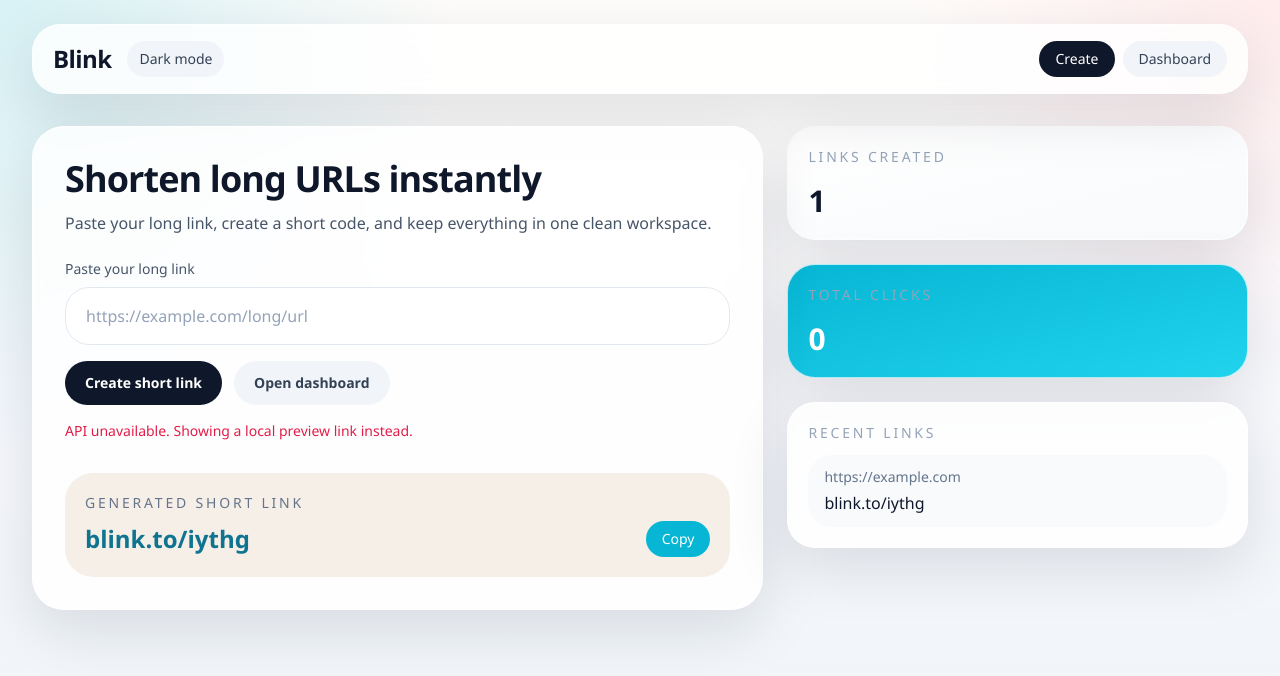
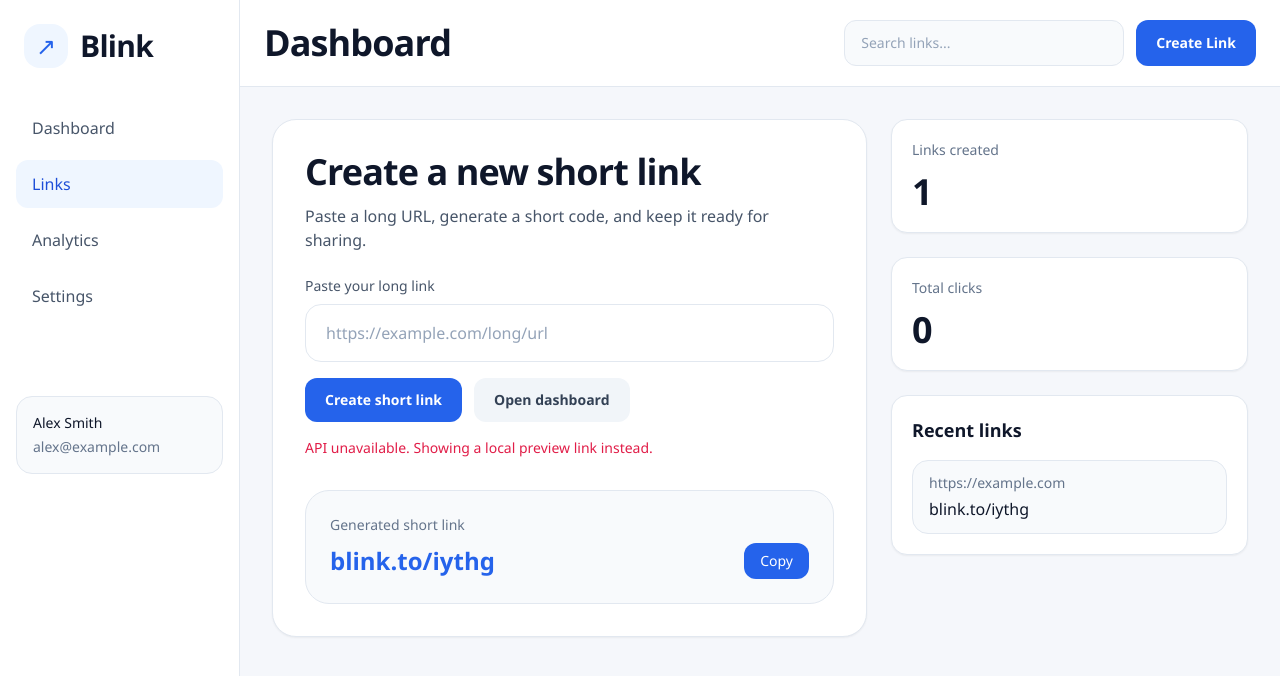
Before and after one commit to abhijeetkakade1234/Blink-web, a React (Vite) app: page / in a window 1280 px wide. Both pictures are taken after typing "https://example.com" into the empty fields and a click on the button "Create short link". Shown: the top 676 px of the page. Built offline with nearby package versions, Linux system fonts and the light colour scheme; no server answers.

Commit message:
Refine dashboard UI and remove dark mode

```diff
--- a/src/components/AppShell.jsx
+++ b/src/components/AppShell.jsx
@@ -1,44 +1,76 @@
 import { Link, NavLink } from "react-router-dom";
-import ThemeToggle from "./ThemeToggle";
 
 const links = [
-  { to: "/", label: "Create" },
   { to: "/dashboard", label: "Dashboard" },
+  { to: "/", label: "Links" },
+  { to: "/analytics/demo", label: "Analytics" },
+  { to: "/dashboard", label: "Settings" },
 ];
 
 export default function AppShell({ children }) {
   return (
-    <div className="min-h-screen px-4 py-6 text-slate-900 dark:text-slate-100 sm:px-6 lg:px-8">
-      <div className="mx-auto flex min-h-screen w-full max-w-7xl flex-col">
-        <header className="mb-8 rounded-[28px] border border-white/70 bg-white/80 px-5 py-4 shadow-panel backdrop-blur dark:border-white/10 dark:bg-slate-900/70">
-          <div className="flex flex-col gap-4 md:flex-row md:items-center md:justify-between">
-            <div className="flex items-center justify-between gap-4">
-              <Link to="/" className="text-2xl font-semibold tracking-tight text-ink dark:text-white">
-                Blink
-              </Link>
-              <ThemeToggle />
+    <div className="min-h-screen bg-[#f5f7fb] text-slate-900">
+      <div className="min-h-screen lg:grid lg:grid-cols-[240px_1fr]">
+        <aside className="border-b border-slate-200 bg-white lg:border-b-0 lg:border-r">
+          <div className="flex items-center gap-3 px-6 py-6">
+            <div className="flex h-11 w-11 items-center justify-center rounded-2xl bg-blue-50 text-2xl text-blue-600">
+              ↗
             </div>
-            <nav className="flex flex-wrap gap-2">
+            <Link to="/dashboard" className="text-3xl font-semibold tracking-tight text-slate-900">
+              Blink
+            </Link>
+          </div>
+
+          <nav className="px-4 py-3">
+            <div className="space-y-2">
               {links.map((link) => (
                 <NavLink
                   key={link.to}
                   to={link.to}
                   className={({ isActive }) =>
                     [
-                      "rounded-full px-4 py-2 text-sm font-medium transition",
+                      "flex items-center rounded-xl px-4 py-3 text-base font-medium transition",
                       isActive
-                        ? "bg-ink text-white dark:bg-white dark:text-slate-900"
-                        : "bg-slate-100 text-slate-700 hover:bg-slate-200 dark:bg-slate-800 dark:text-slate-200 dark:hover:bg-slate-700",
+                        ? "bg-blue-50 text-blue-700"
+                        : "text-slate-600 hover:bg-slate-50 hover:text-slate-900",
                     ].join(" ")
                   }
                 >
                   {link.label}
                 </NavLink>
               ))}
-            </nav>
+            </div>
+          </nav>
+
+          <div className="hidden px-4 pb-6 pt-16 lg:block">
+            <div className="rounded-2xl border border-slate-200 bg-slate-50 px-4 py-4">
+              <div className="text-sm font-medium text-slate-900">Alex Smith</div>
+              <div className="mt-1 text-sm text-slate-500">alex@example.com</div>
+            </div>
           </div>
-        </header>
-        <main className="flex-1">{children}</main>
+        </aside>
+
+        <div className="min-w-0">
+          <header className="border-b border-slate-200 bg-white">
+            <div className="flex flex-col gap-4 px-6 py-5 md:flex-row md:items-center md:justify-between">
+              <div>
+                <div className="text-4xl font-semibold tracking-tight text-slate-900">Dashboard</div>
+              </div>
+              <div className="flex flex-col gap-3 sm:flex-row">
+                <div className="min-w-[280px] rounded-xl border border-slate-200 bg-slate-50 px-4 py-3 text-sm text-slate-400">
+                  Search links...
+                </div>
+                <Link
+                  to="/"
+                  className="inline-flex items-center justify-center rounded-xl bg-blue-600 px-5 py-3 text-sm font-semibold text-white transition hover:bg-blue-500"
+                >
+                  Create Link
+                </Link>
+              </div>
+            </div>
+          </header>
+          <main className="p-6 lg:p-8">{children}</main>
+        </div>
       </div>
     </div>
   );
--- a/src/components/MetricCard.jsx
+++ b/src/components/MetricCard.jsx
@@ -1,19 +1,19 @@
 export default function MetricCard({ label, value, tone = "default" }) {
   const tones = {
-    default: "from-white to-slate-50 dark:from-slate-900 dark:to-slate-900",
-    cyan: "from-cyan-500 to-cyan-400 text-white",
-    coral: "from-rose-400 to-rose-300 text-white",
+    default: "bg-white",
+    cyan: "bg-white",
+    coral: "bg-white",
   };
 
   return (
     <div
       className={[
-        "rounded-[28px] border border-white/70 bg-gradient-to-br p-5 shadow-panel dark:border-white/10",
+        "rounded-2xl border border-slate-200 p-5 shadow-sm",
         tones[tone],
       ].join(" ")}
     >
-      <div className="text-sm uppercase tracking-[0.2em] text-slate-400 dark:text-slate-300">{label}</div>
-      <div className="mt-4 text-3xl font-semibold">{value}</div>
+      <div className="text-sm font-medium text-slate-500">{label}</div>
+      <div className="mt-3 text-4xl font-semibold text-slate-900">{value}</div>
     </div>
   );
 }
--- a/src/components/SectionHeading.jsx
+++ b/src/components/SectionHeading.jsx
@@ -1,8 +1,8 @@
 export default function SectionHeading({ title, body }) {
   return (
     <div className="mb-6">
-      <h1 className="text-3xl font-semibold tracking-tight text-ink dark:text-white sm:text-4xl">{title}</h1>
-      {body ? <p className="mt-3 max-w-2xl text-base text-slate-600 dark:text-slate-300">{body}</p> : null}
+      <h1 className="text-3xl font-semibold tracking-tight text-slate-900 sm:text-4xl">{title}</h1>
+      {body ? <p className="mt-3 max-w-2xl text-base text-slate-600">{body}</p> : null}
     </div>
   );
 }
--- a/src/components/SimpleBarChart.jsx
+++ b/src/components/SimpleBarChart.jsx
@@ -10,10 +10,10 @@ export default function SimpleBarChart({ items = [], valueKey = "value", labelKe
         return (
           <div key={item[labelKey]}>
             <div className="mb-2 flex items-center justify-between text-sm">
-              <span className="text-slate-600 dark:text-slate-300">{item[labelKey]}</span>
-              <span className="font-medium">{value}</span>
+              <span className="text-slate-600">{item[labelKey]}</span>
+              <span className="font-medium text-slate-900">{value}</span>
             </div>
-            <div className="h-3 rounded-full bg-slate-100 dark:bg-slate-800">
+            <div className="h-3 rounded-full bg-slate-100">
               <div className={`h-3 rounded-full ${color}`} style={{ width }} />
             </div>
           </div>
--- a/src/components/ThemeToggle.jsx
+++ /dev/null
@@ -1,28 +0,0 @@
-import { useEffect, useState } from "react";
-
-const storageKey = "blink-theme";
-
-function getInitialTheme() {
-  const saved = window.localStorage.getItem(storageKey);
-  if (saved === "dark" || saved === "light") return saved;
-  return window.matchMedia("(prefers-color-scheme: dark)").matches ? "dark" : "light";
-}
-
-export default function ThemeToggle() {
-  const [theme, setTheme] = useState(getInitialTheme);
-
-  useEffect(() => {
-    document.documentElement.classList.toggle("dark", theme === "dark");
-    window.localStorage.setItem(storageKey, theme);
-  }, [theme]);
-
-  return (
-    <button
-      type="button"
-      onClick={() => setTheme((current) => (current === "dark" ? "light" : "dark"))}
-      className="rounded-full bg-slate-100 px-3 py-2 text-sm font-medium text-slate-700 transition hover:bg-slate-200 dark:bg-slate-800 dark:text-slate-100 dark:hover:bg-slate-700"
-    >
-      {theme === "dark" ? "Light mode" : "Dark mode"}
-    </button>
-  );
-}
--- a/src/index.css
+++ b/src/index.css
@@ -4,10 +4,7 @@
 
 :root {
   color: #0f172a;
-  background:
-    radial-gradient(circle at top left, rgba(6, 182, 212, 0.16), transparent 30%),
-    radial-gradient(circle at top right, rgba(251, 113, 133, 0.12), transparent 24%),
-    linear-gradient(180deg, #fffdfb 0%, #f7f8fc 48%, #eef4f7 100%);
+  background: #f5f7fb;
   font-synthesis: none;
   text-rendering: optimizeLegibility;
   -webkit-font-smoothing: antialiased;
@@ -22,18 +19,9 @@ body {
   margin: 0;
   min-height: 100vh;
   font-family: "Segoe UI", system-ui, sans-serif;
+  background: #f5f7fb;
 }
 
 #root {
   min-height: 100vh;
 }
-
-.dark {
-  color-scheme: dark;
-}
-
-.dark body {
-  background:
-    radial-gradient(circle at top left, rgba(6, 182, 212, 0.2), transparent 25%),
-    linear-gradient(180deg, #020617 0%, #0f172a 100%);
-}
--- a/src/pages/HomePage.jsx
+++ b/src/pages/HomePage.jsx
@@ -56,60 +56,60 @@ export default function HomePage() {
   }
 
   return (
-    <div className="grid gap-6 lg:grid-cols-[1.35fr_0.85fr]">
-      <section className="rounded-[32px] border border-white/70 bg-white/85 p-6 shadow-panel backdrop-blur dark:border-white/10 dark:bg-slate-900/70 sm:p-8">
+    <div className="grid gap-6 xl:grid-cols-[1.5fr_0.9fr]">
+      <section className="rounded-3xl border border-slate-200 bg-white p-8 shadow-sm">
         <SectionHeading
-          title="Shorten long URLs instantly"
-          body="Paste your long link, create a short code, and keep everything in one clean workspace."
+          title="Create a new short link"
+          body="Paste a long URL, generate a short code, and keep it ready for sharing."
         />
 
         <form onSubmit={handleSubmit} className="space-y-4">
           <label className="block">
-            <span className="mb-2 block text-sm font-medium text-slate-600 dark:text-slate-300">Paste your long link</span>
+            <span className="mb-2 block text-sm font-medium text-slate-600">Paste your long link</span>
             <input
               type="url"
               value={longUrl}
               onChange={(event) => setLongUrl(event.target.value)}
               placeholder="https://example.com/long/url"
               required
-              className="w-full rounded-[24px] border border-slate-200 bg-white px-5 py-4 text-base text-slate-900 outline-none transition placeholder:text-slate-400 focus:border-cyan-400 focus:ring-4 focus:ring-cyan-100 dark:border-slate-700 dark:bg-slate-950 dark:text-white dark:placeholder:text-slate-500 dark:focus:ring-cyan-950"
+              className="w-full rounded-2xl border border-slate-200 bg-white px-5 py-4 text-base text-slate-900 outline-none transition placeholder:text-slate-400 focus:border-blue-400 focus:ring-4 focus:ring-blue-100"
             />
           </label>
           <div className="flex flex-wrap items-center gap-3">
             <button
               type="submit"
               disabled={status.loading}
-              className="rounded-full bg-ink px-5 py-3 text-sm font-semibold text-white transition hover:bg-slate-800 disabled:cursor-not-allowed disabled:opacity-70 dark:bg-white dark:text-slate-900 dark:hover:bg-slate-200"
+              className="rounded-xl bg-blue-600 px-5 py-3 text-sm font-semibold text-white transition hover:bg-blue-500 disabled:cursor-not-allowed disabled:opacity-70"
             >
               {status.loading ? "Creating..." : "Create short link"}
             </button>
             <button
               type="button"
               onClick={() => navigate("/dashboard")}
-              className="rounded-full bg-slate-100 px-5 py-3 text-sm font-semibold text-slate-700 transition hover:bg-slate-200 dark:bg-slate-800 dark:text-slate-200 dark:hover:bg-slate-700"
+              className="rounded-xl bg-slate-100 px-5 py-3 text-sm font-semibold text-slate-700 transition hover:bg-slate-200"
             >
               Open dashboard
             </button>
           </div>
-          {status.error ? <p className="text-sm text-rose-600 dark:text-rose-300">{status.error}</p> : null}
+          {status.error ? <p className="text-sm text-rose-600">{status.error}</p> : null}
         </form>
 
         {result ? (
-          <div className="mt-8 rounded-[28px] bg-sand p-5 dark:bg-slate-950">
-            <div className="mb-2 text-sm uppercase tracking-[0.2em] text-slate-500">Generated short link</div>
+          <div className="mt-8 rounded-3xl border border-slate-200 bg-slate-50 p-6">
+            <div className="mb-2 text-sm font-medium text-slate-500">Generated short link</div>
             <div className="flex flex-col gap-4 md:flex-row md:items-center md:justify-between">
               <a
                 href={result.shortUrl ?? formatShortUrl(result.code)}
                 target="_blank"
                 rel="noreferrer"
-                className="text-2xl font-semibold text-cyan-700 dark:text-cyan-400"
+                className="text-2xl font-semibold text-blue-600"
               >
                 {result.shortUrl ?? formatShortUrl(result.code)}
               </a>
               <button
                 type="button"
                 onClick={handleCopy}
-                className="rounded-full bg-cyan-500 px-4 py-2 text-sm font-medium text-white transition hover:bg-cyan-400"
+                className="rounded-xl bg-blue-600 px-4 py-2 text-sm font-medium text-white transition hover:bg-blue-500"
               >
                 Copy
               </button>
@@ -125,18 +125,18 @@ export default function HomePage() {
           value={links.reduce((sum, item) => sum + (item.clicks || 0), 0)}
           tone="cyan"
         />
-        <div className="rounded-[28px] border border-white/70 bg-white/85 p-5 shadow-panel backdrop-blur dark:border-white/10 dark:bg-slate-900/70">
-          <div className="mb-3 text-sm uppercase tracking-[0.2em] text-slate-400">Recent links</div>
+        <div className="rounded-2xl border border-slate-200 bg-white p-5 shadow-sm">
+          <div className="mb-4 text-lg font-semibold text-slate-900">Recent links</div>
           <div className="space-y-4">
             {links.slice(0, 3).map((item) => (
-              <div key={item.code} className="rounded-3xl bg-slate-50 px-4 py-3 dark:bg-slate-950">
-                <div className="truncate text-sm text-slate-500 dark:text-slate-400">{item.originalUrl}</div>
-                <div className="mt-1 font-medium text-slate-900 dark:text-white">
+              <div key={item.code} className="rounded-2xl border border-slate-200 bg-slate-50 px-4 py-3">
+                <div className="truncate text-sm text-slate-500">{item.originalUrl}</div>
+                <div className="mt-1 font-medium text-slate-900">
                   {item.shortUrl ?? formatShortUrl(item.code)}
                 </div>
               </div>
             ))}
-            {!links.length ? <p className="text-sm text-slate-500 dark:text-slate-400">Your created links will show up here.</p> : null}
+            {!links.length ? <p className="text-sm text-slate-500">Your created links will show up here.</p> : null}
           </div>
         </div>
       </aside>
```
Also changed, not shown: src/pages/AnalyticsPage.jsx (+4 -4 lines), src/pages/DashboardPage.jsx (+154 -29 lines).
